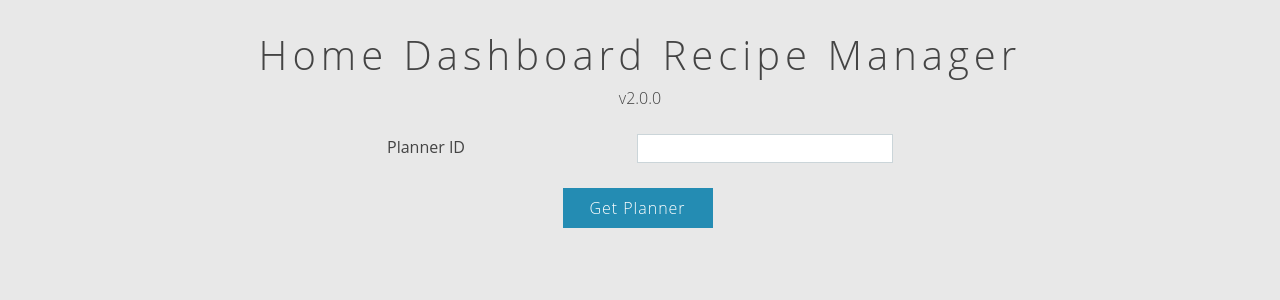
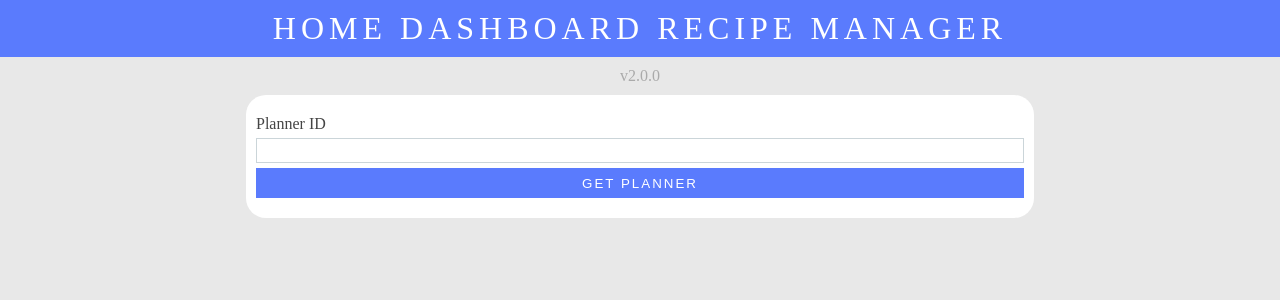
Before and after one commit to iamtomhewitt/home-dashboard-recipe-manager, a React (Create React App) app in the folder packages/frontend/: page / in a window 1280 px wide. Shown: the top 300 px of the page. Built offline with nearby package versions, Linux system fonts and the light colour scheme; no server answers.

Commit message:
style(#57): update landing style

```diff
--- a/packages/frontend/src/colours.scss
+++ b/packages/frontend/src/colours.scss
@@ -2,6 +2,9 @@ $background-colour: #e8e8e8;
 $text-colour: #444;
 $day-text-colour: #546e7a;
 $version-colour: rgb(170, 170, 170);
+$primary-colour: #5a7bfd;
+$label-colour: rgb(170, 170, 170);
+
 
 $add-button-colour: #248cb3;
 $remove-button-colour: #e8514d;
--- a/packages/frontend/src/components/Landing/index.js
+++ b/packages/frontend/src/components/Landing/index.js
@@ -29,7 +29,7 @@ class Landing extends React.Component {
         <div className='landing-version'>v{version}</div>
 
         <div className='landing-login'>
-          <div className='landing-login-input'>
+          <div>
             <span>Planner ID</span>
             <input value={input} id='input' onChange={this.onInputChange} data-test-id='landing-input' />
           </div>
--- a/packages/frontend/src/components/Landing/index.scss
+++ b/packages/frontend/src/components/Landing/index.scss
@@ -1,65 +1,55 @@
-@import '../../colours';
+@import "../../colours";
 
 .landing {
   h1 {
-    color: $text-colour;
-    font-size: 40px;
-    font-weight: 300;
+    background-color: $primary-colour;
+    color: $white;
+    font-weight: lighter;
     letter-spacing: 5px;
-    margin-bottom: 5px;
+    margin: 0;
+    margin-bottom: 10px;
+    padding: 10px 0;
     text-align: center;
+    text-transform: uppercase;
   }
 
   &-loading {
-    margin: 10px;
-    text-align: center;
-  }
-
-  &-error {
-    color: $error-colour;
-    margin: 10px;
+    margin: 10px auto;
     text-align: center;
   }
 
   &-version {
-    color: $text-colour;
-    font-weight: 300;
+    color: $label-colour;
+    margin: 10px 0;
     text-align: center;
   }
 
   &-login {
-    margin-top: 20px;
-    text-align: center;
+    background-color: $white;
+    border-radius: 20px;
+    margin: auto;
+    min-width: 60%;
+    padding: 20px 10px;
+    width: fit-content;
 
     button {
-      background-color: $add-button-colour;
+      background: $primary-colour;
       border: 0;
-      color: $white;
-      font-size: 16px;
-      font-weight: 200;
-      height: 40px;
-      letter-spacing: 1px;
-      margin-right: 5px;
-      width: 150px;
+      color: $button-text-colour;
+      display: block;
+      height: 30px;
+      letter-spacing: 2px;
+      margin: 0 auto;
+      text-transform: uppercase;
+      width: 100%;
     }
 
-    &-input {
-      margin-bottom: 20px;
-
-      span {
-        color: $text-colour;
-        display: inline-block;
-        text-align: left;
-        width: 250px;
-      }
-
-      input {
-        border: 1px solid $input-border-colour;
-        display: inline-block;
-        height: 25px;
-        margin: 5px 0;
-        width: 250px;
-      }
+    input {
+      border: 1px solid $input-border-colour;
+      box-sizing: border-box;
+      height: 25px;
+      margin: 5px 0;
+      width: 100%;
     }
   }
 }
--- a/packages/frontend/src/index.scss
+++ b/packages/frontend/src/index.scss
@@ -3,13 +3,9 @@
 body {
   background-color: $background-colour;
   color: $text-colour;
-  font-family: 'Open Sans', 'Helvetica Neue', 'Helvetica', 'Arial', sans-serif;
+  font-family: 'Product Sans';
   font-size: 16px;
+  font-weight: lighter;
   margin: 0;
   padding: 0;
 }
-
-input,
-button {
-  font-family: 'Open Sans', 'Helvetica Neue', 'Helvetica', 'Arial', sans-serif;
-}
```
